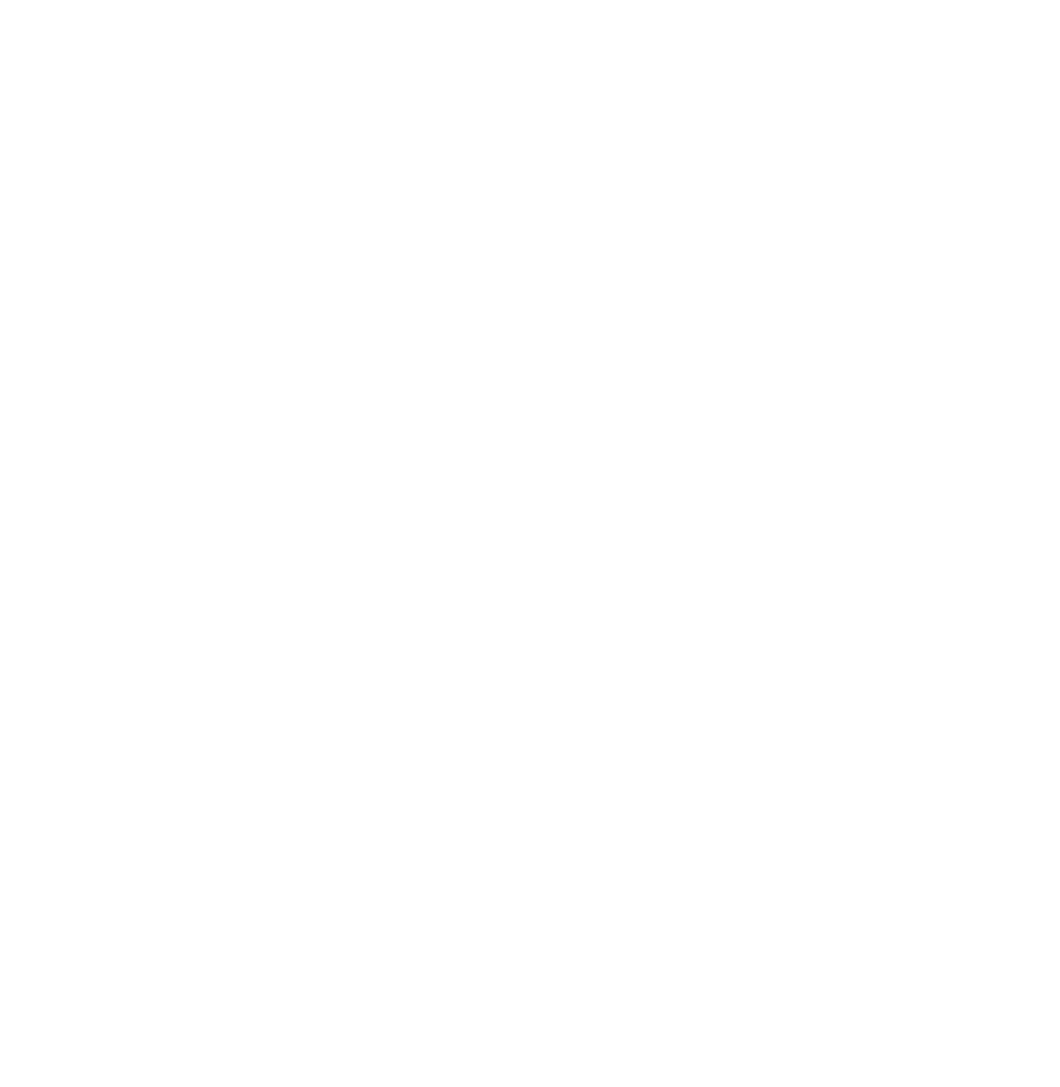
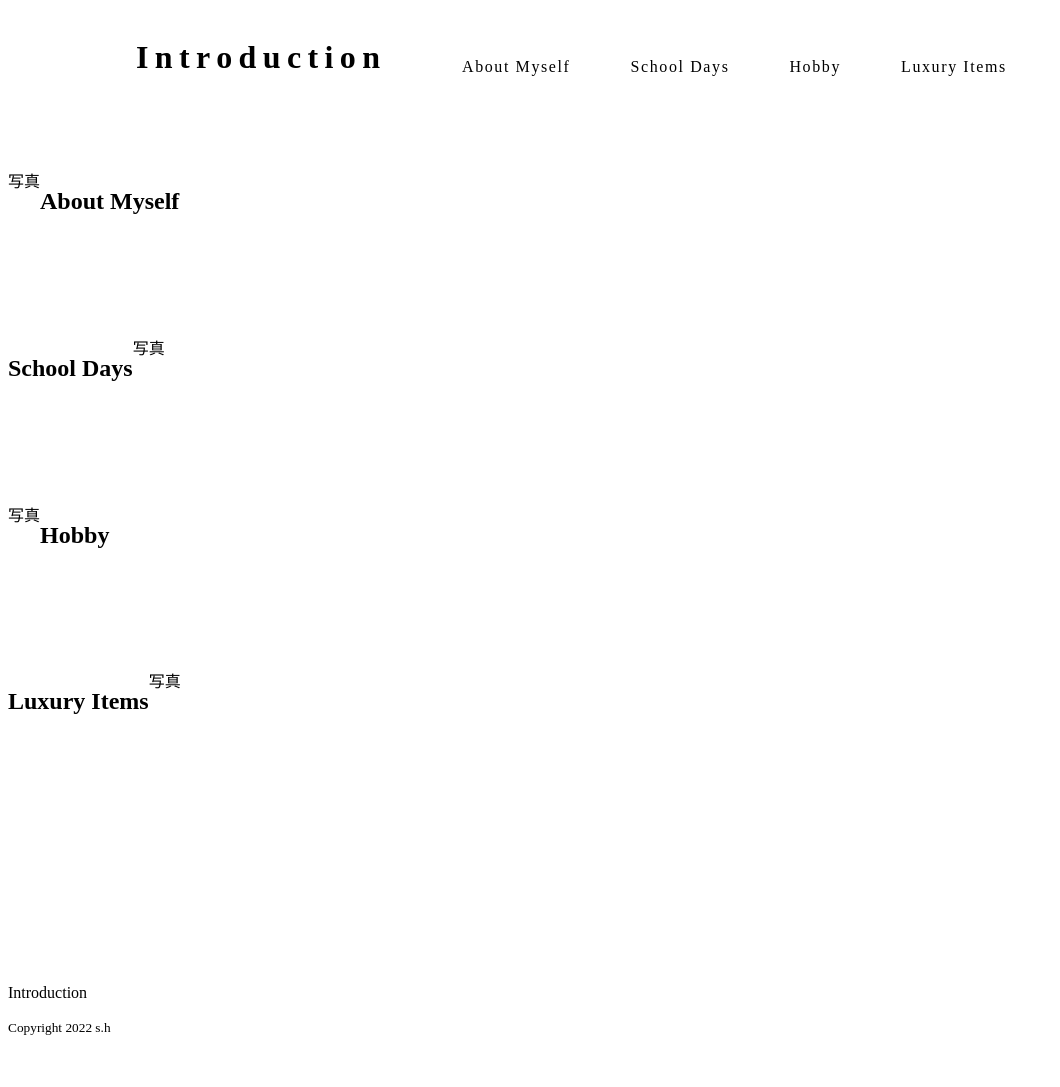
Before and after one commit to H-shimanaka/self-introduction, a plain HTML site: page WebContent/index.html in a window 1280 px wide. Shown: the whole page, without its empty margins (0-1060 px from the left). Before the commit the page ends 800 px from the top, so only its background shows below. Drawn offline with Linux system fonts and the light colour scheme.

Commit message:
index.htmlの修正・style.cssの追加

```diff
--- /dev/null
+++ b/WebContent/css/style.css
@@ -0,0 +1,61 @@
+@charset "UTF-8";
+
+header{
+	position:fixed;
+	height:100px;
+	width:100%;
+	display:flex;
+	align-items:center;
+}
+
+h1{
+	display:block;
+	position:absolute;
+	top:10%;
+	left:10%;
+	letter-spacing:0.2em;
+}
+
+ul{
+	position:relative;
+	top:9%;
+	left:20%;
+	display:flex;
+	list-style:none;
+	letter-spacing:0.1em;
+	margin:0 0 0 10%;
+}
+
+li{
+	margin:0 30px;
+
+}
+
+#space{
+	width:100%;
+	height:20vh;
+	position:relative;
+}
+
+#container{
+	position:relative;
+	width:100%;
+	height:100vh;
+}
+
+main{
+	position:relative;
+	width:100%;
+	height:100vh;
+}
+
+section{
+	display:flex;
+	padding:0 0 100px 0;
+}
+
+footer{
+	height:100px;
+	width:100%;
+	position:relative;
+}
--- a/WebContent/index.html
+++ b/WebContent/index.html
@@ -1,10 +1,81 @@
 <!DOCTYPE html>
+
 <html>
+
 <head>
-<meta charset="UTF-8">
-<title>Insert title here</title>
+	<meta charset="UTF-8">
+	<link href="css/style.css" rel="stylesheet">
+	<title>自己紹介サイト</title>
 </head>
+
 <body>
 
+	<div>
+		<header>
+			<h1>
+				<a>Introduction</a>
+			</h1>
+
+			<ul>
+				<li><a>About Myself</a></li>
+				<li><a>School Days</a></li>
+				<li><a>Hobby</a></li>
+				<li><a>Luxury Items</a></li>
+			</ul>
+		</header>
+
+		<div id="space"></div>
+
+		<div id="container">
+			<main>
+				<section>
+					<div>
+						写真
+					</div>
+
+					<div>
+						<h2>About Myself</h2>
+					</div>
+				</section>
+
+				<section>
+					<div>
+						<h2>School Days</h2>
+					</div>
+
+					<div>
+						写真
+					</div>
+				</section>
+
+				<section>
+					<div>
+						写真
+					</div>
+
+					<div>
+						<h2>Hobby</h2>
+					</div>
+				</section>
+
+				<section>
+					<div>
+						<h2>Luxury Items</h2>
+					</div>
+
+					<div>
+						写真
+					</div>
+				</section>
+			</main>
+		</div>
+
+		<footer>
+			<p>Introduction</p>
+			<small>Copyright 2022 s.h</small>
+		</footer>
+	</div>
+
 </body>
+
 </html>
```
